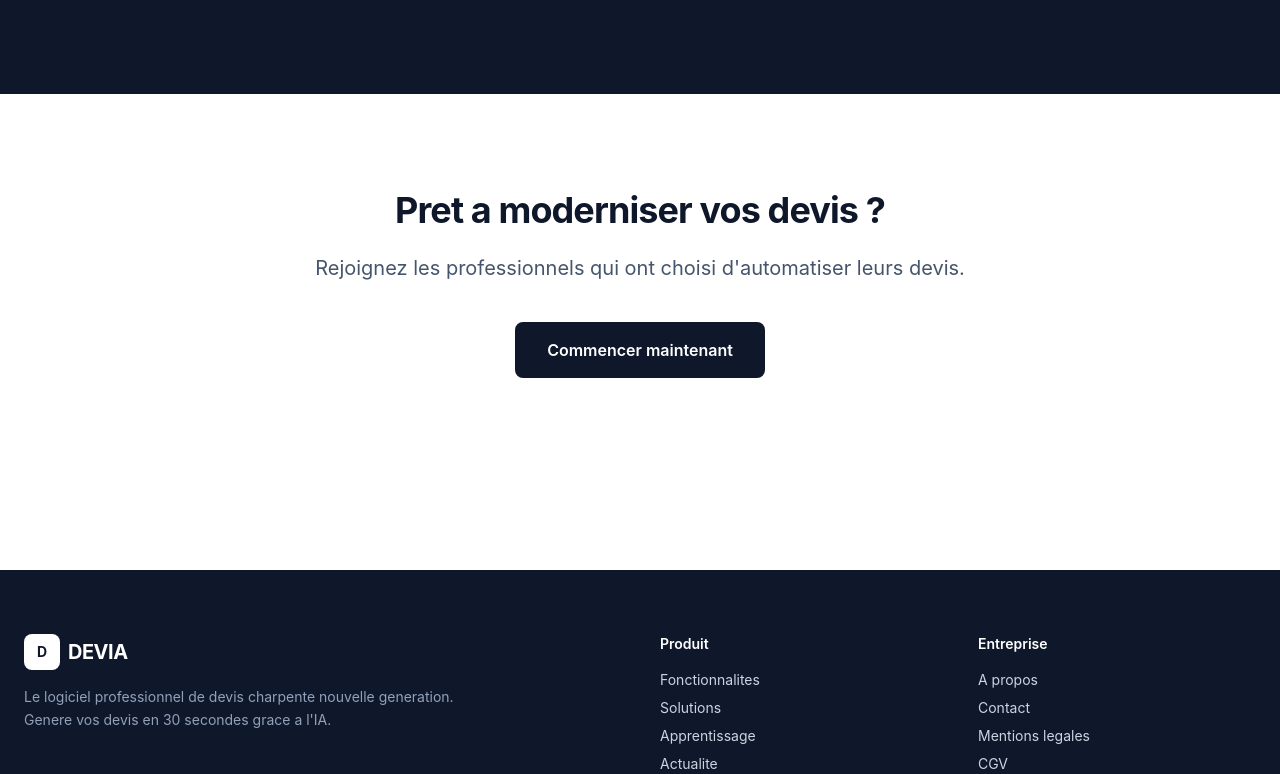
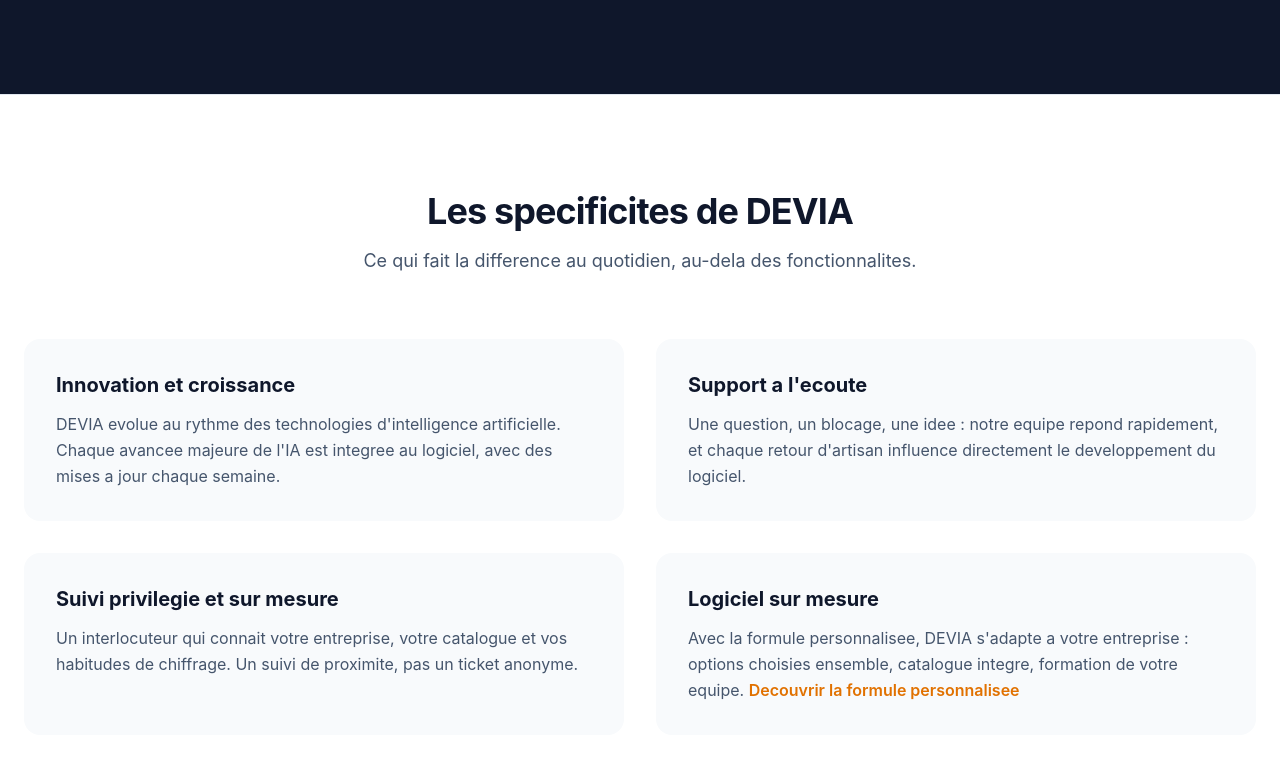
Before and after one commit to pdftw2htgt-glitch/devia-site, a Next.js app: page / in a window 1280 px wide. Shown: the part 1846-2620 px from the top of the page. Built offline with nearby package versions, Linux system fonts and the light colour scheme.

Commit message:
Accueil : section Les specificites de DEVIA (innovation, support, suivi, sur mesure)

```diff
--- a/src/app/page.tsx
+++ b/src/app/page.tsx
@@ -155,6 +155,55 @@
         </div>
       </section>
 
+      {/* SPECIFICITES */}
+      <section className="py-24 border-t border-slate-200">
+        <div className="max-w-7xl mx-auto px-6">
+          <div className="text-center max-w-3xl mx-auto mb-16">
+            <h2 className="text-4xl font-bold tracking-tight text-slate-900 mb-4">
+              Les specificites de DEVIA
+            </h2>
+            <p className="text-lg text-slate-600">
+              Ce qui fait la difference au quotidien, au-dela des fonctionnalites.
+            </p>
+          </div>
+          <div className="grid md:grid-cols-2 gap-8">
+            <div className="bg-slate-50 rounded-2xl p-8 hover:shadow-md transition-shadow">
+              <h3 className="text-xl font-bold text-slate-900 mb-3">Innovation et croissance</h3>
+              <p className="text-slate-600 leading-relaxed">
+                DEVIA evolue au rythme des technologies d&apos;intelligence artificielle.
+                Chaque avancee majeure de l&apos;IA est integree au logiciel, avec des
+                mises a jour chaque semaine.
+              </p>
+            </div>
+            <div className="bg-slate-50 rounded-2xl p-8 hover:shadow-md transition-shadow">
+              <h3 className="text-xl font-bold text-slate-900 mb-3">Support a l&apos;ecoute</h3>
+              <p className="text-slate-600 leading-relaxed">
+                Une question, un blocage, une idee : notre equipe repond rapidement,
+                et chaque retour d&apos;artisan influence directement le developpement
+                du logiciel.
+              </p>
+            </div>
+            <div className="bg-slate-50 rounded-2xl p-8 hover:shadow-md transition-shadow">
+              <h3 className="text-xl font-bold text-slate-900 mb-3">Suivi privilegie et sur mesure</h3>
+              <p className="text-slate-600 leading-relaxed">
+                Un interlocuteur qui connait votre entreprise, votre catalogue et vos
+                habitudes de chiffrage. Un suivi de proximite, pas un ticket anonyme.
+              </p>
+            </div>
+            <div className="bg-slate-50 rounded-2xl p-8 hover:shadow-md transition-shadow">
+              <h3 className="text-xl font-bold text-slate-900 mb-3">Logiciel sur mesure</h3>
+              <p className="text-slate-600 leading-relaxed">
+                Avec la formule personnalisee, DEVIA s&apos;adapte a votre entreprise :
+                options choisies ensemble, catalogue integre, formation de votre equipe.{" "}
+                <Link href="/tarifs" className="text-amber-600 font-semibold hover:text-amber-700">
+                  Decouvrir la formule personnalisee
+                </Link>
+              </p>
+            </div>
+          </div>
+        </div>
+      </section>
+
       {/* CTA FINAL */}
       <section className="py-24">
         <div className="max-w-4xl mx-auto px-6 text-center">
```
